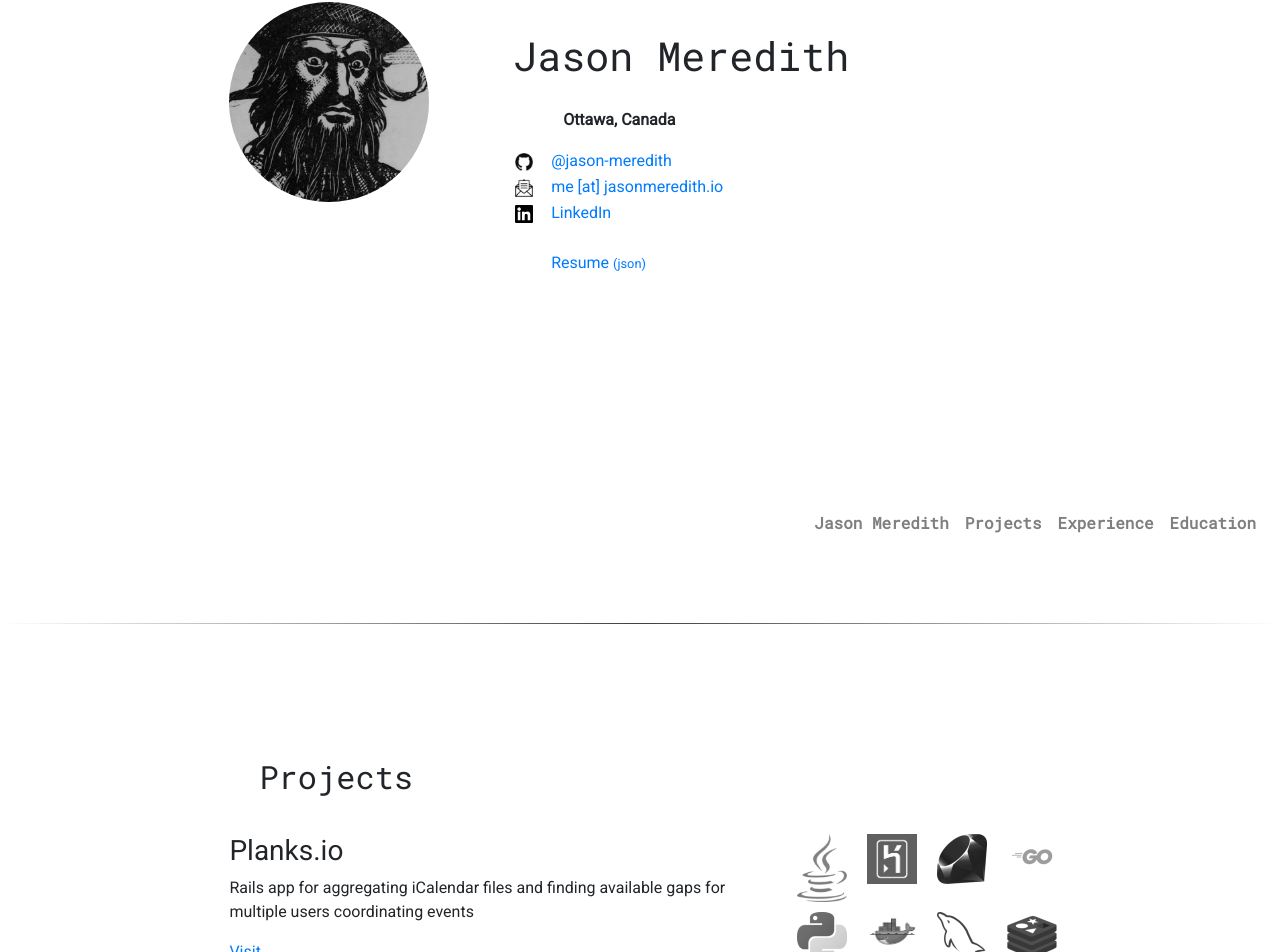
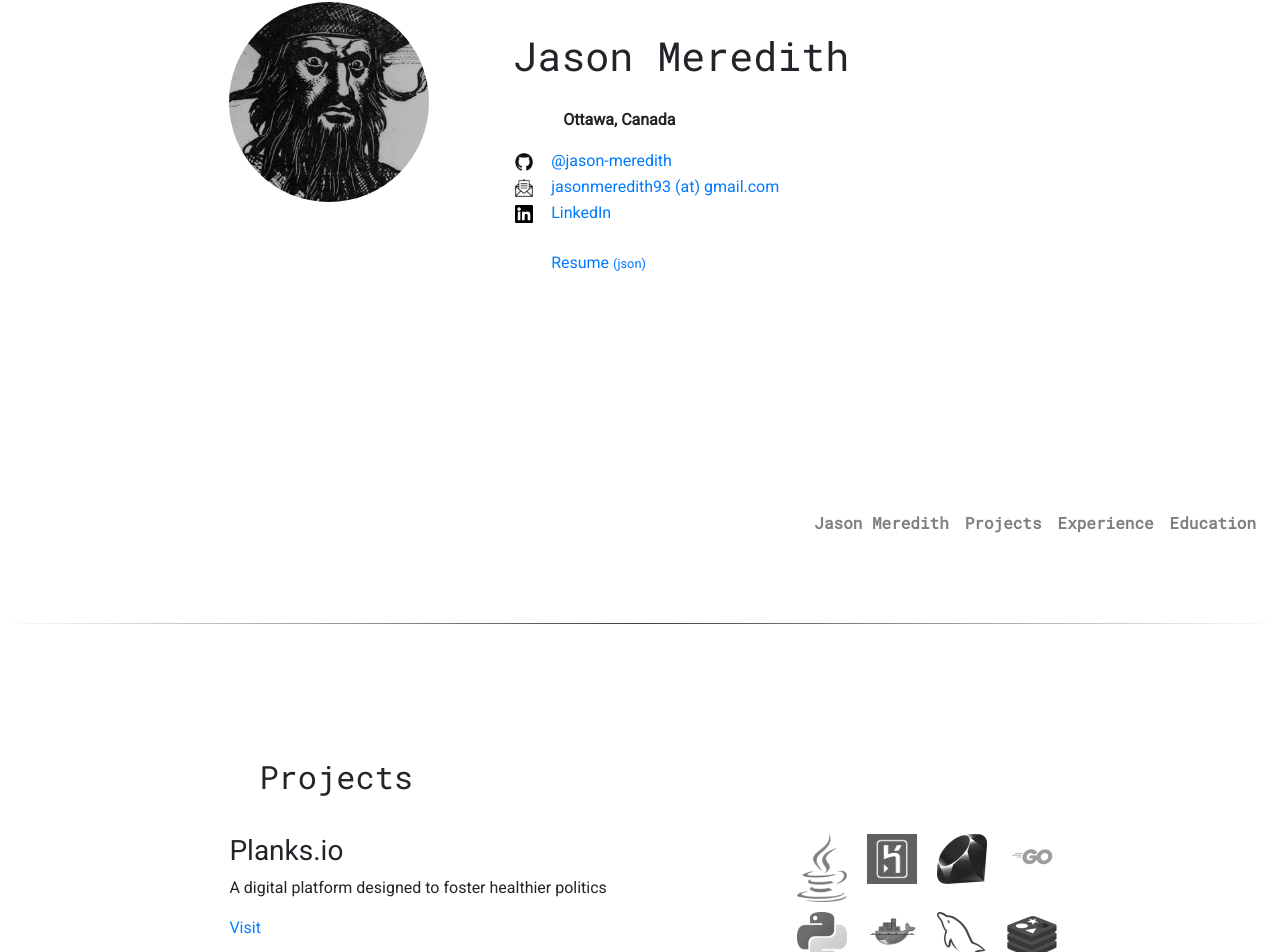
Before and after one commit to jason-meredith/jasonmeredith.io.old, a React (Create React App) app: page / in a window 1280 px wide. Shown: the part 249-1201 px from the top of the page. Built offline with nearby package versions, Linux system fonts and the light colour scheme.

Commit message:
email + planks description

```diff
--- a/public/resume.json
+++ b/public/resume.json
@@ -52,7 +52,7 @@
     "projects": [
       {
         "name": "Planks.io",
-        "description": "Rails app for aggregating iCalendar files and finding available gaps for multiple users coordinating events",
+        "description": "A digital platform designed to foster healthier politics",
         "github": "https://www.github.com/jason-meredith/timeslots",
         "links": [
           {
--- a/src/section/Me.jsx
+++ b/src/section/Me.jsx
@@ -23,7 +23,7 @@ export default function Me(props) {
                   </tr>
                   <tr>
                     <td><img alt="Email Address" className="linkIcon" src="img/email.png" /></td>
-                    <td><a href="#" onClick={() => {window.location.href='mailto:me@jasonmeredith.io'}}>me [at] jasonmeredith.io</a></td>
+                    <td><a href="#" onClick={() => {window.location.href='mailto:jasonmeredith93@gmail.com'}}>jasonmeredith93 (at) gmail.com</a></td>
                   </tr>
                   <tr>
                     <td><img alt="LinkedIn Link" className="linkIcon" src="img/linkedin.png" /></td>
```
